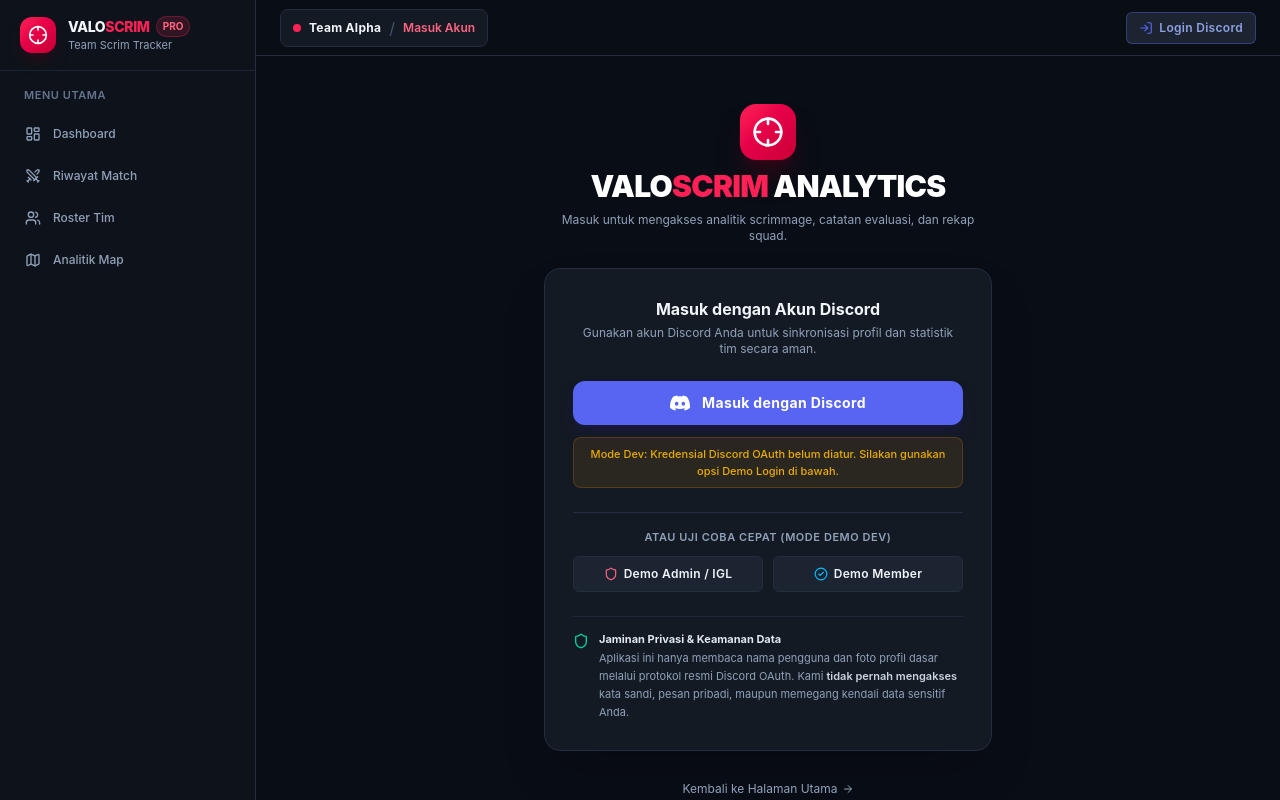
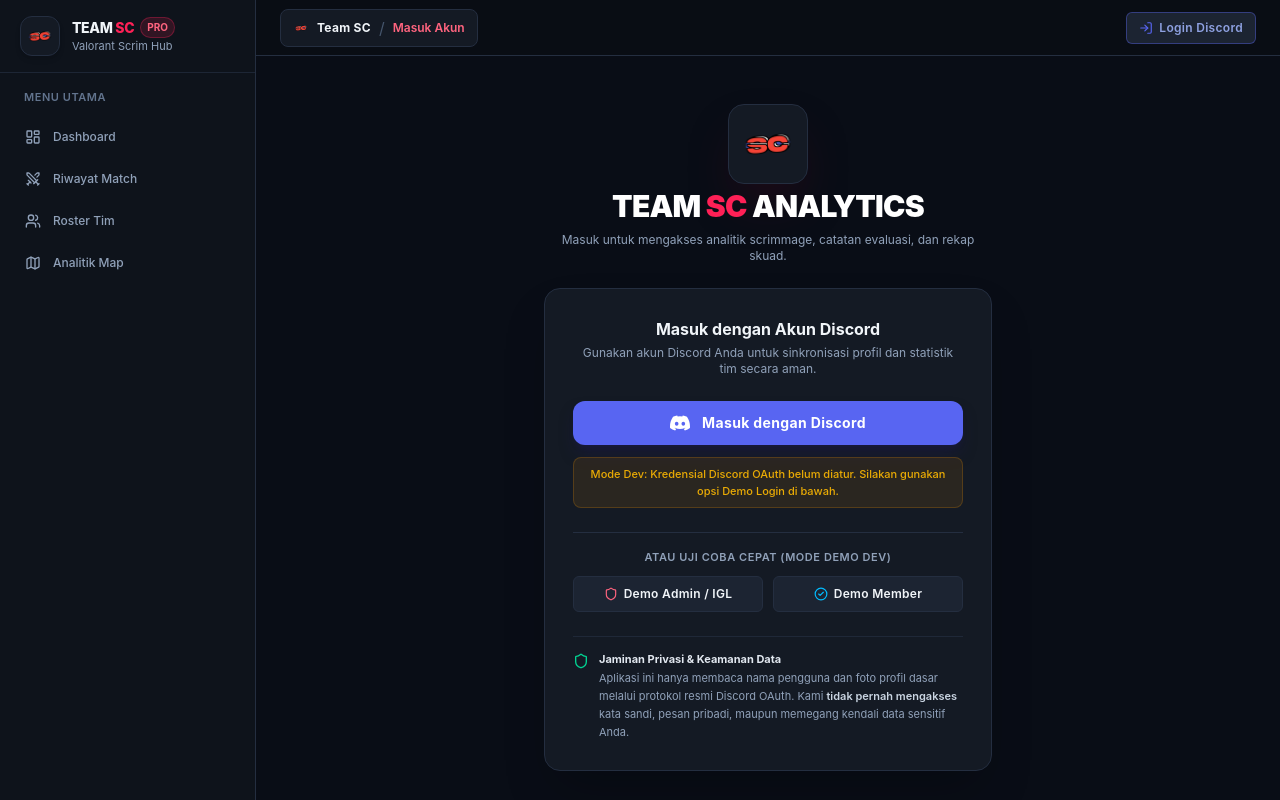
Before and after one commit to MegumenZ/valorant-scrim-analytics, a Next.js app: page /login in a window 1280 px wide. Built offline with nearby package versions, Linux system fonts and the light colour scheme; no server answers.

Commit message:
feat: integrate official Team SC logo and branding across header, sidebar, login, and metadata

```diff
--- a/app/layout.tsx
+++ b/app/layout.tsx
@@ -5,9 +5,14 @@
 import { RoleProvider } from "@/components/layout/role-context";
 
 export const metadata: Metadata = {
-  title: "Valorant Scrim Analytics Platform | Tactical HUD",
+  title: "Team SC | Valorant Scrim Analytics",
   description:
-    "Aplikasi analitik dan pencatatan statistik scrimmage tim esports Valorant berkecepatan tinggi dengan arsitektur Zero-Cost.",
+    "Platform analitik taktis dan evaluasi performa scrimmage resmi Team SC.",
+  icons: {
+    icon: "/team-sc-logo.png",
+    shortcut: "/team-sc-logo.png",
+    apple: "/team-sc-logo.png",
+  },
 };
 
 export default function RootLayout({
--- a/app/login/page.tsx
+++ b/app/login/page.tsx
@@ -32,14 +32,18 @@
       <div className="w-full max-w-md space-y-6">
         {/* Brand Header */}
         <div className="text-center space-y-2">
-          <div className="inline-flex items-center justify-center w-14 h-14 rounded-2xl bg-gradient-to-br from-rose-500 to-rose-700 shadow-xl shadow-rose-950/50 mb-2">
-            <Crosshair className="w-8 h-8 text-white" />
+          <div className="inline-flex items-center justify-center w-20 h-20 rounded-2xl bg-[#141a24] border border-[#242e40] p-2 shadow-2xl shadow-rose-950/40 mb-1 overflow-hidden">
+            <img
+              src="/team-sc-logo.png"
+              alt="Team SC Logo"
+              className="w-full h-full object-contain"
+            />
           </div>
           <h1 className="text-2xl sm:text-3xl font-black tracking-tight text-white">
-            VALO<span className="text-rose-500">SCRIM</span> ANALYTICS
+            TEAM <span className="text-rose-500">SC</span> ANALYTICS
           </h1>
           <p className="text-xs text-slate-400">
-            Masuk untuk mengakses analitik scrimmage, catatan evaluasi, dan rekap squad.
+            Masuk untuk mengakses analitik scrimmage, catatan evaluasi, dan rekap skuad.
           </p>
         </div>
 
--- a/components/layout/header.tsx
+++ b/components/layout/header.tsx
@@ -41,9 +41,13 @@
 
           <div className="flex items-center gap-2">
             <div className="flex items-center gap-2 px-3 py-1.5 rounded-lg bg-[#141a24] border border-[#242e40]">
-              <span className="w-2 h-2 rounded-full bg-rose-500" />
+              <img
+                src="/team-sc-logo.png"
+                alt="Team SC"
+                className="w-4 h-4 object-contain"
+              />
               <span className="text-xs font-bold text-slate-100 tracking-wide">
-                Team Alpha
+                Team SC
               </span>
               <span className="text-slate-600 font-normal">/</span>
               <span className="text-xs text-rose-400 font-semibold">{getPageTitle()}</span>
--- a/components/layout/sidebar.tsx
+++ b/components/layout/sidebar.tsx
@@ -58,19 +58,23 @@
     >
       {/* Brand Header */}
       <div className="flex items-center gap-3 px-5 py-4 border-b border-[#242e40]/70">
-        <div className="w-9 h-9 rounded-xl bg-gradient-to-br from-rose-500 to-rose-700 flex items-center justify-center shadow-lg shadow-rose-950/40">
-          <Crosshair className="w-5 h-5 text-white" />
+        <div className="w-10 h-10 rounded-xl bg-[#141a24] border border-[#242e40] flex items-center justify-center p-1 shadow-md shrink-0 overflow-hidden">
+          <img
+            src="/team-sc-logo.png"
+            alt="Team SC Logo"
+            className="w-full h-full object-contain"
+          />
         </div>
         <div>
           <div className="flex items-center gap-1.5">
             <span className="font-extrabold text-sm tracking-tight text-slate-100">
-              VALO<span className="text-rose-500">SCRIM</span>
+              TEAM <span className="text-rose-500">SC</span>
             </span>
             <span className="text-[10px] font-bold px-1.5 py-0.5 rounded-full bg-rose-500/15 text-rose-400 border border-rose-500/30">
               PRO
             </span>
           </div>
-          <p className="text-[11px] text-slate-400">Team Scrim Tracker</p>
+          <p className="text-[11px] text-slate-400">Valorant Scrim Hub</p>
         </div>
       </div>
 
--- a/components/matches/match-detail-view.tsx
+++ b/components/matches/match-detail-view.tsx
@@ -115,7 +115,7 @@
             </div>
 
             <h1 className="text-2xl sm:text-3xl font-black uppercase tracking-tight text-white">
-              Team Alpha <span className="text-slate-400 font-normal">vs</span> <span className="text-rose-400">{match.opponentName}</span>
+              Team SC <span className="text-slate-400 font-normal">vs</span> <span className="text-rose-400">{match.opponentName}</span>
             </h1>
             <p className="text-xs text-slate-300 mt-1">
               Lokasi: {mapMeta.location}
@@ -125,7 +125,7 @@
           {/* Big Score Box */}
           <div className="flex items-center gap-4 bg-black/60 backdrop-blur-md px-6 py-4 rounded-xl border border-white/10 shrink-0">
             <div className="text-center">
-              <div className="text-xs text-slate-400 font-semibold uppercase">TIM KITA</div>
+              <div className="text-xs text-slate-400 font-semibold uppercase">TEAM SC</div>
               <div className={`text-4xl font-black tabular-nums ${
                 match.result === "WIN" ? "text-emerald-400" : match.result === "LOSS" ? "text-rose-400" : "text-amber-400"
               }`}>
```
Also changed, not shown: public/team-sc-logo.png (added).
